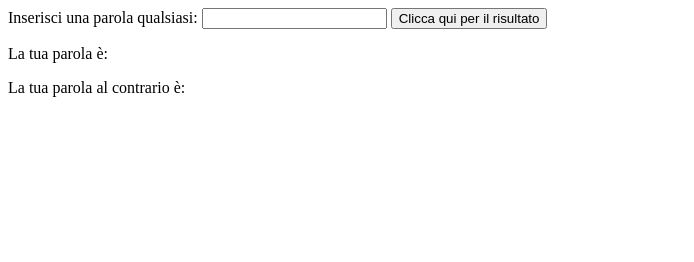
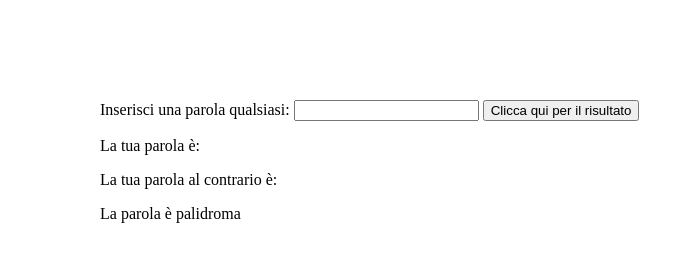
Before and after one commit to niculas1989/js-paliedispari, a plain HTML site: page index.html in a window 1280 px wide. Both pictures are taken after a click on the button "Clicca qui per il risultato". Shown: the whole page, without its empty margins (0-694 px from the left). Drawn offline with Linux system fonts and the light colour scheme.

Commit message:
add solution + style for exercise1

```diff
--- /dev/null
+++ b/css/style.css
@@ -0,0 +1,3 @@
+body {
+    margin: 100px;
+}
--- a/index.html
+++ b/index.html
@@ -5,6 +5,7 @@
     <meta charset="UTF-8">
     <meta http-equiv="X-UA-Compatible" content="IE=edge">
     <meta name="viewport" content="width=device-width, initial-scale=1.0">
+    <link rel="stylesheet" href="css/style.css">
     <title>Esercitazione JAVASCRIPT</title>
 </head>
 
@@ -14,6 +15,7 @@
     <button id="generate">Clicca qui per il risultato</button>
     <p id="result"></p>
     <p id="result-contr"></p>
+    <p id="palindr"></p>
     <script src="js/script.js"></script>
 </body>
 
--- a/js/script.js
+++ b/js/script.js
@@ -9,14 +9,11 @@ const userWord = document.getElementById('word');
 const buttonGenerate = document.getElementById('generate');
 const resultElement = document.getElementById('result');
 const resultContrElement = document.getElementById('result-contr');
+const palindr = document.getElementById('palindr');
 
 
 
 // //! Creazione funzione per "girare" la frase
-
-
-
-
 
 function reverseWord(word) {
     let reversedWord = '';
@@ -26,10 +23,18 @@ function reverseWord(word) {
     return reversedWord;
 }
 
-let reWord = reverseWord(userWord.value);
+//! Generiamo la frase e la confrontiamo dopo che l'utente clicca il "button"
 
 buttonGenerate.addEventListener('click', function () {
-    resultElement.innerText = `La tua parola è: ${userWord.value}`;
-    let reWord = reverseWord(userWord.value);
+    let originalWord = userWord.value;
+    resultElement.innerText = `La tua parola è: ${originalWord}`;
+    let reWord = reverseWord(originalWord);
     resultContrElement.innerText = `La tua parola al contrario è: ${reWord}`;
+
+    //! Poniamo la condizione: se è uguale o meno
+    if (originalWord === reWord) {
+        palindr.innerText = 'La parola è palidroma';
+    } else {
+        palindr.innerText = 'La parola non è palidroma!';
+    }
 })
```
